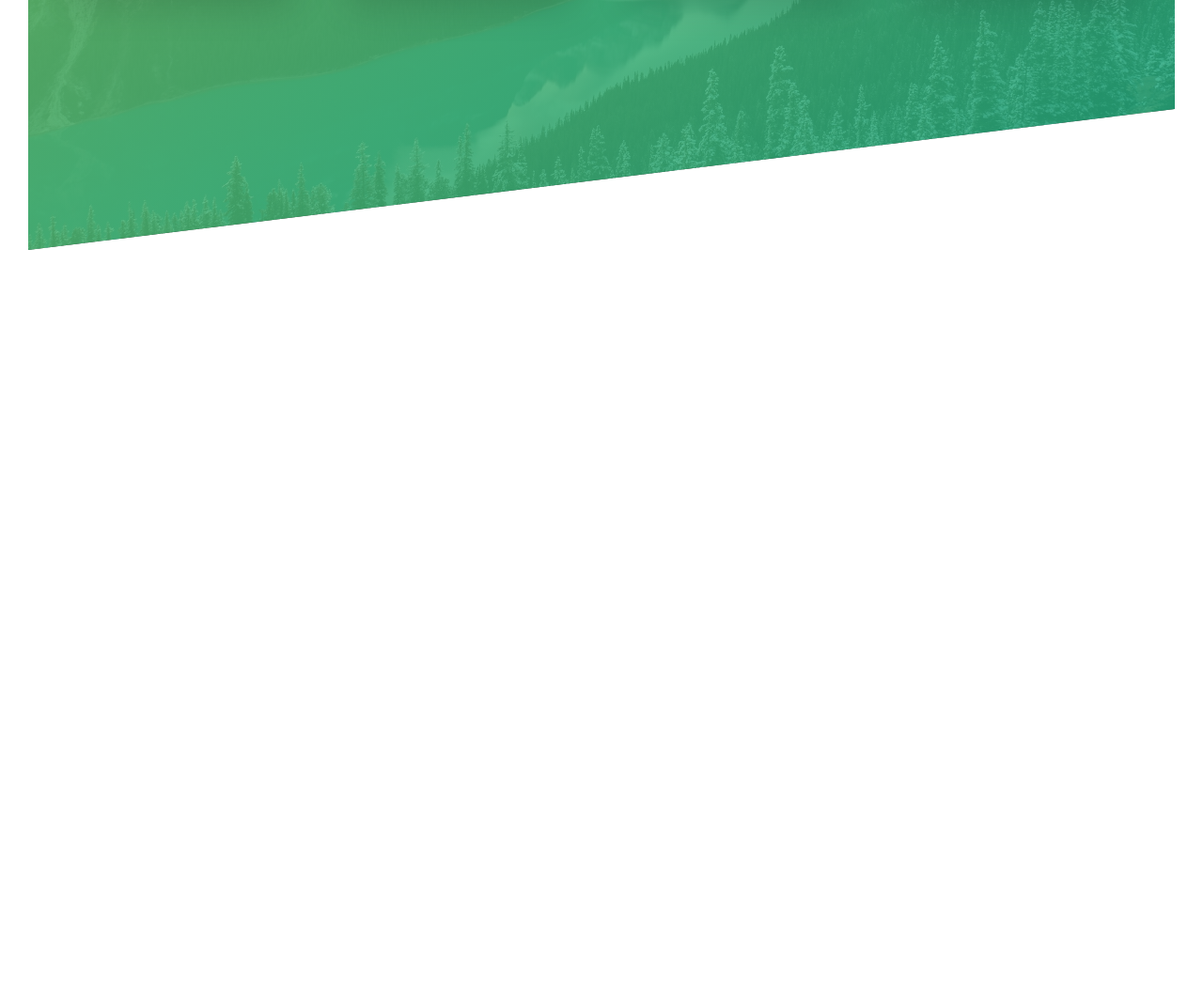
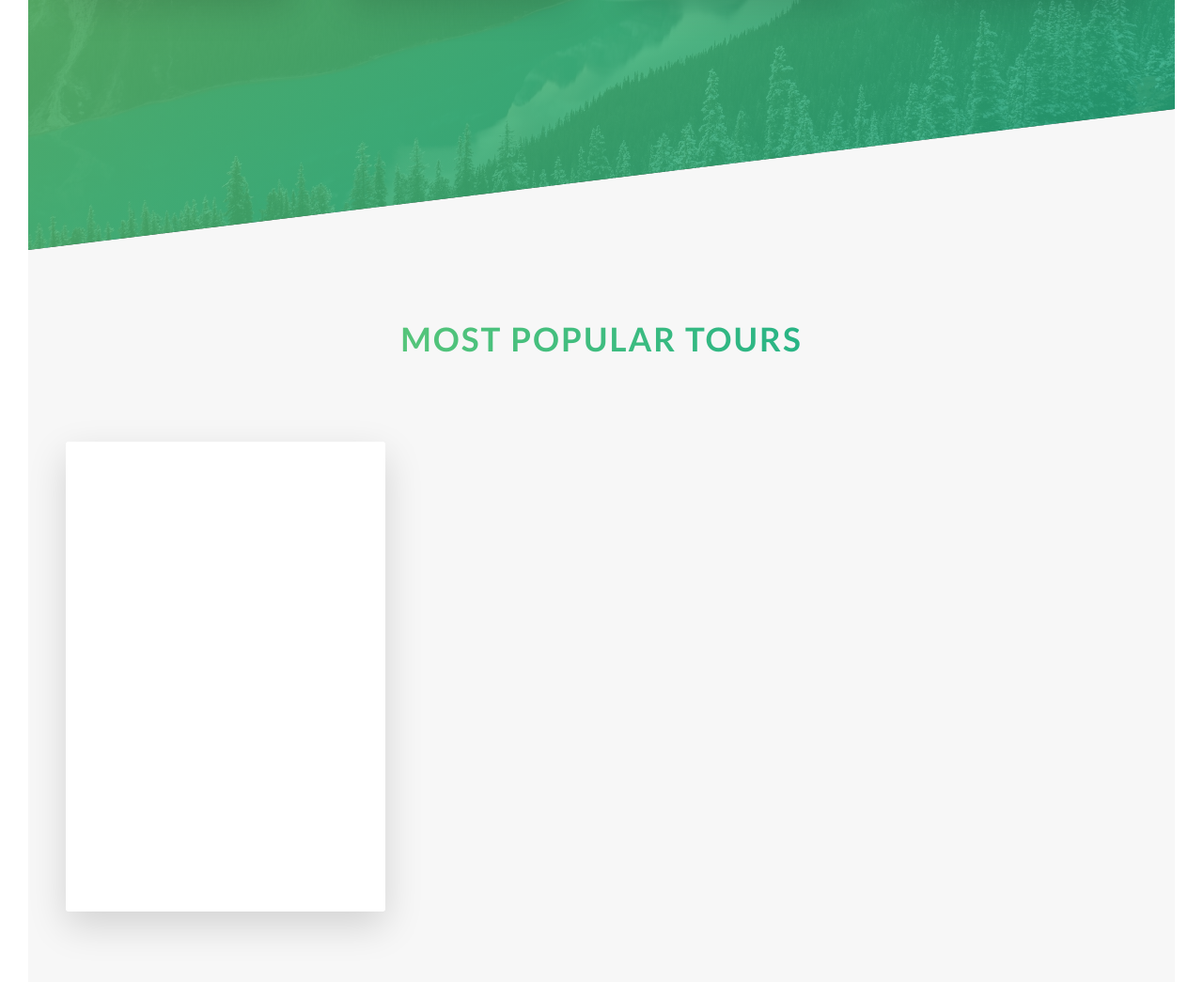
Before and after one commit to Daniel-1017/SASS, a website: page Natours/index.html in a window 1280 px wide. Shown: the part 1949-2994 px from the top of the page at 94% size. Before the commit the page ends 2215 px from the top, so only its background shows below. Drawn offline with Linux system fonts and the light colour scheme.

Commit message:
building the tours section - part 1

```diff
--- a/Natours/index.html
+++ b/Natours/index.html
@@ -104,6 +104,31 @@
                     </div>
                 </div>
             </section>
+
+            <section class="section-tours">
+                <div class="u-center-text u-margin-bottom-big">
+                    <h2 class="heading-secondary">
+                        Most popular tours
+                    </h2>
+                </div>
+
+                <div class="row">
+                    <div class="col-1-of-3">
+                        <div class="card">
+                            <div class="card__side card__side--front">
+                                front
+                            </div>
+                            <div class="card__side card__side--back card__side--back-1">
+                                back
+                            </div>
+                        </div>
+                    </div>
+                    <div class="col-1-of-3">
+                    </div>
+                    <div class="col-1-of-3">
+                    </div>
+                </div>
+            </section>
         </main>
     </body>
 </html>
--- a/Natours/sass/abstracts/_variables.scss
+++ b/Natours/sass/abstracts/_variables.scss
@@ -2,6 +2,12 @@
 $color-primary: #7ed56f;
 $color-primary-light: #55c57a;
 $color-primary-dark: #28b485;
+
+$color-secondary-light: #ffb900;
+$color-secondary-dark: #ff7730;
+
+$color-tertiary-light: #2998ff;
+$color-tertiary-dark: #5643fa;
 
 $color-grey-light-1: #f7f7f7;
 
--- /dev/null
+++ b/Natours/sass/components/_card.scss
@@ -0,0 +1,42 @@
+.card {
+    perspective: 150rem;
+    -moz-perspective: 150rem;
+    position: relative;
+    height: 50rem;
+
+    &__side {
+        color: #fff;
+        font-size: 2rem;
+
+        height: 50rem;
+        transition: all .5s ease;
+        position: absolute;
+        top: 0;
+        left: 0;
+        width: 100%;
+        backface-visibility: hidden;
+        border-radius: 3px;
+        box-shadow: 0 1.5rem 4rem rgba($color-black, .15);
+
+        &--front {
+                background-color: $color-white;
+        }
+
+        &--back {
+            transform: rotateY(180deg);
+
+            &-1 {
+                background-image:
+                linear-gradient(to right bottom, $color-secondary-light, $color-secondary-dark);
+            }
+        }
+    }
+
+    &:hover &__side--front {
+        transform: rotateY(180deg);
+    }
+
+    &:hover &__side--back {
+        transform: rotateY(0);
+    }
+}
--- a/Natours/sass/main.scss
+++ b/Natours/sass/main.scss
@@ -10,6 +10,7 @@
 @import 'components/button';
 @import 'components/composition';
 @import 'components/feature-box';
+@import 'components/card';
 
 @import 'layout/grid';
 @import 'layout/header';
--- a/Natours/sass/pages/_home.scss
+++ b/Natours/sass/pages/_home.scss
@@ -18,3 +18,9 @@
         transform: skewY(7deg);
     }
 }
+
+.section-tours {
+    margin-top: -11rem;
+    background-color: $color-grey-light-1;
+    padding: 25rem 0 50rem 0;
+}
```
Also changed, not shown: Natours/css/style.css.
